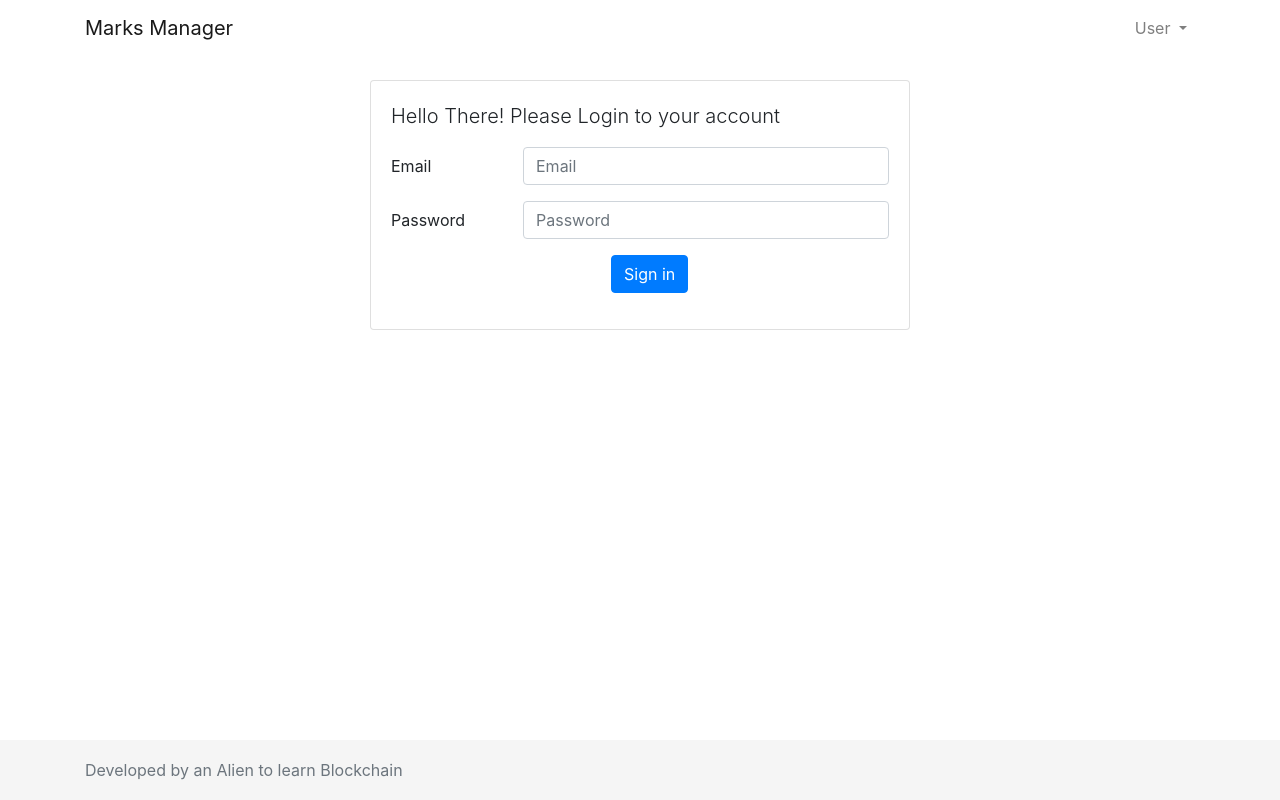
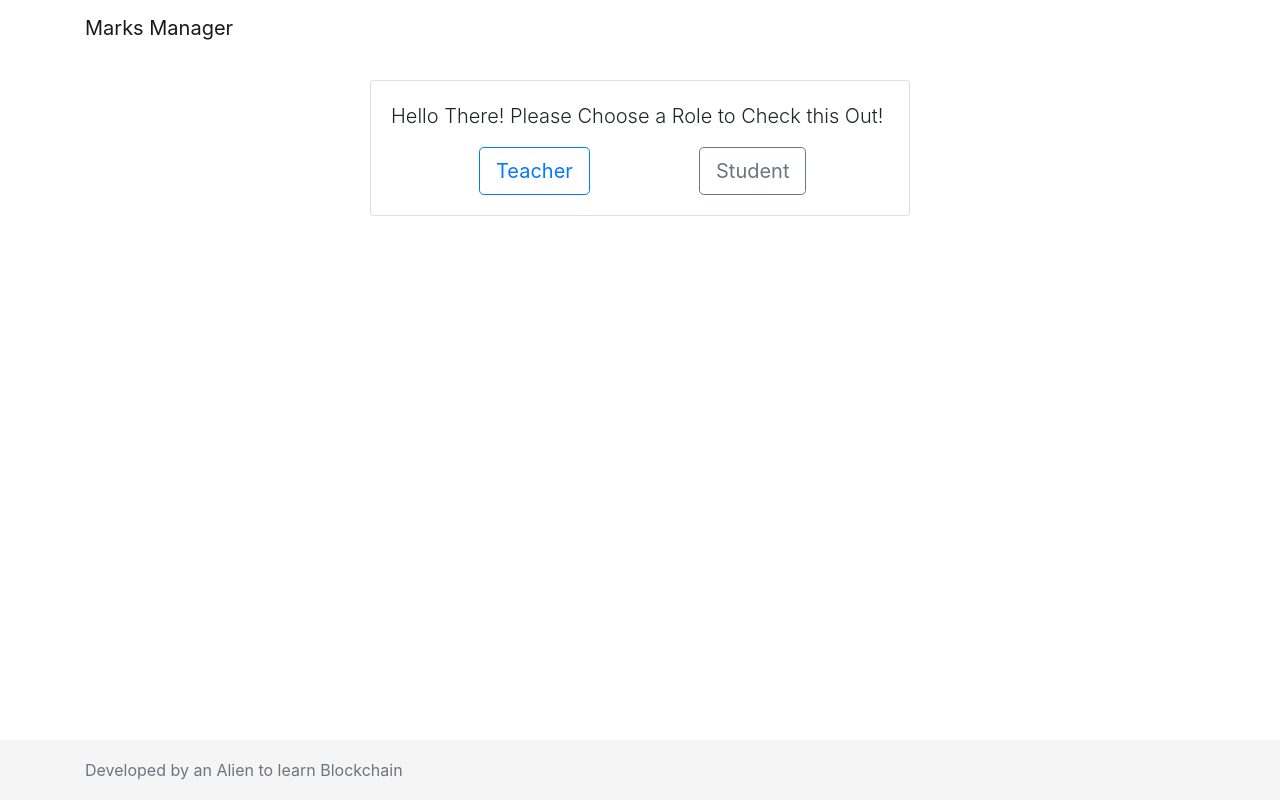
Before and after one commit to harshanas/BlockMarks, a plain HTML site: page src/index.html in a window 1280 px wide. Drawn offline with Linux system fonts and the light colour scheme.

Commit message:
Moved to src/

```diff
--- a/index.html
+++ b/src/index.html
@@ -10,21 +10,6 @@
 		<div class="container">
 			<a class="navbar-brand" href="#">Marks Manager</a>
 
-			<div class="collapse navbar-collapse" id="navbarSupportedContent">
-				<ul class="navbar-nav ml-auto">
-					<li class="nav-item dropdown">
-						<a class="nav-link dropdown-toggle" href="#" id="navbarDropdown" role="button" data-toggle="dropdown" aria-haspopup="true" aria-expanded="false">
-							User
-						</a>
-						<div class="dropdown-menu" aria-labelledby="navbarDropdown">
-							<div class="dropdown-item disabled"><p>Hello</p></div>
-							<div class="dropdown-divider"></div>
-							<a class="dropdown-item" href="#" data-toggle="modal" data-target="#SettingsModal">Settings</a>
-							<a class="dropdown-item" href="#">Logout</a>
-						</div>
-					</li>
-				</ul>
-			</div>
 		</div>
 	</nav>
 	<br>
@@ -175,24 +160,17 @@
 				<div class="card">
 
 					<div class="card-body">
-						<p class="lead">Hello There! Please Login to your account</p>
-						<div class="form-group row">
-							<label for="email" class="col-sm-3 col-form-label">Email</label>
-							<div class="col-sm-9">
-								<input type="email" class="form-control" id="email" placeholder="Email">
-							</div>
+						<p class="lead">Hello There! Please Choose a Role to Check this Out!</p>
+						<div class="row">
+							<div class="col-md-3 offset-md-2">
+							<button type="button" class="btn btn-outline-primary btn-lg" id="switchTeacherBtn">Teacher</button>
 						</div>
-						<div class="form-group row">
-							<label for="password" class="col-sm-3 col-form-label">Password</label>
-							<div class="col-sm-9">
-								<input type="password" class="form-control" id="password" placeholder="Password">
-							</div>
+						<div class="col-md-3 offset-md-2">
+							<button type="button" class="btn btn-outline-secondary btn-lg" id="switchStudentBtn">Student</button>
 						</div>
-						<div class="form-group row">
-							<div class="col-sm-12 offset-sm-5">
-								<button type="submit" class="btn btn-primary">Sign in</button>
-							</div>
 						</div>
+
+
 					</div>
 				</div>
 			</div>
@@ -205,5 +183,6 @@
 	</footer>
 	<script src="js/jquery.js"></script>
 	<script src="js/bootstrap.min.js"></script>
+	<script src="js/app.js"></script>
 </body>
 </html>
--- /dev/null
+++ b/src/js/app.js
@@ -0,0 +1,9 @@
+$("#switchTeacherBtn").click(function(){
+	$("#login").css("display", "none");
+	$("#teacher").css("display", "block");
+});
+
+$("#switchStudentBtn").click(function(){
+	$("#login").css("display", "none");
+	$("#student").css("display", "block");
+})
```
Also changed, not shown: src/css/bootstrap.min.css (renamed from css/bootstrap.min.css), src/css/style.css (renamed from css/style.css), src/js/bootstrap.min.js (renamed from js/bootstrap.min.js), src/js/jquery.js (renamed from js/jquery.js).
